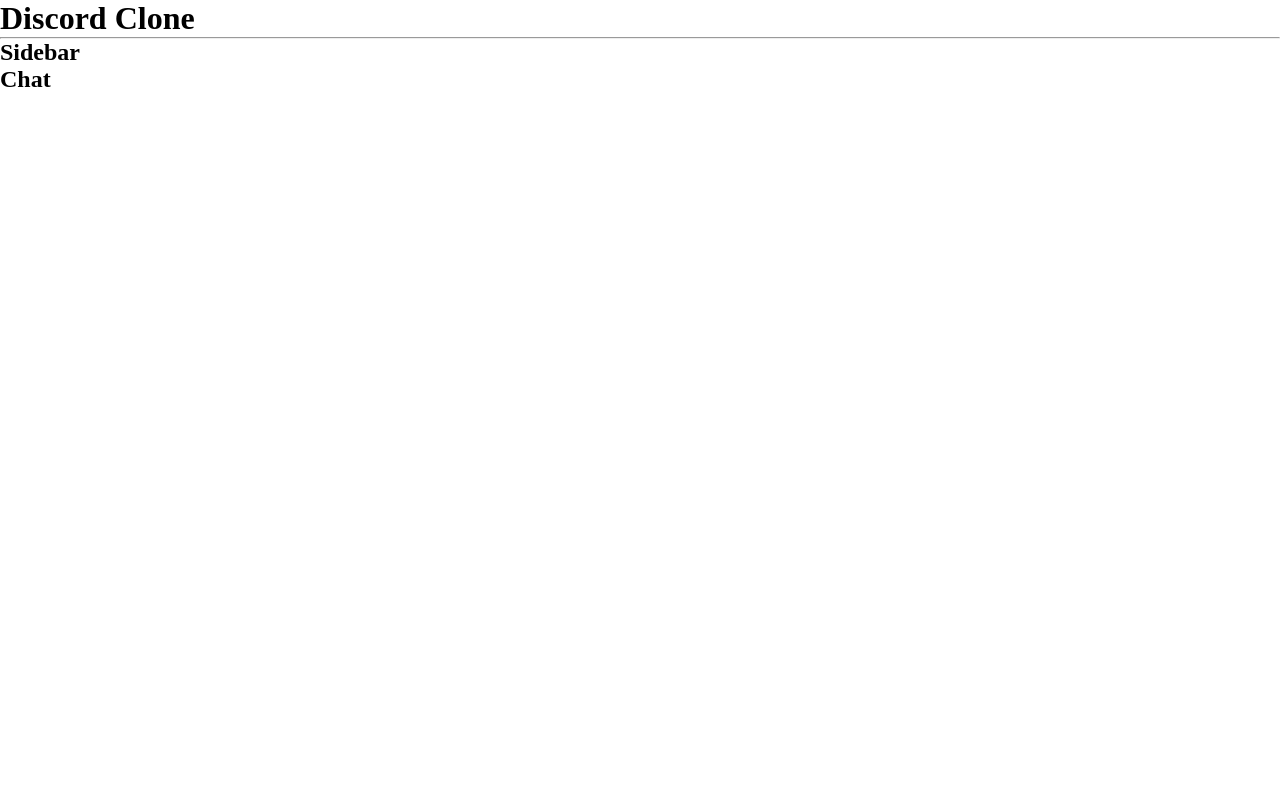
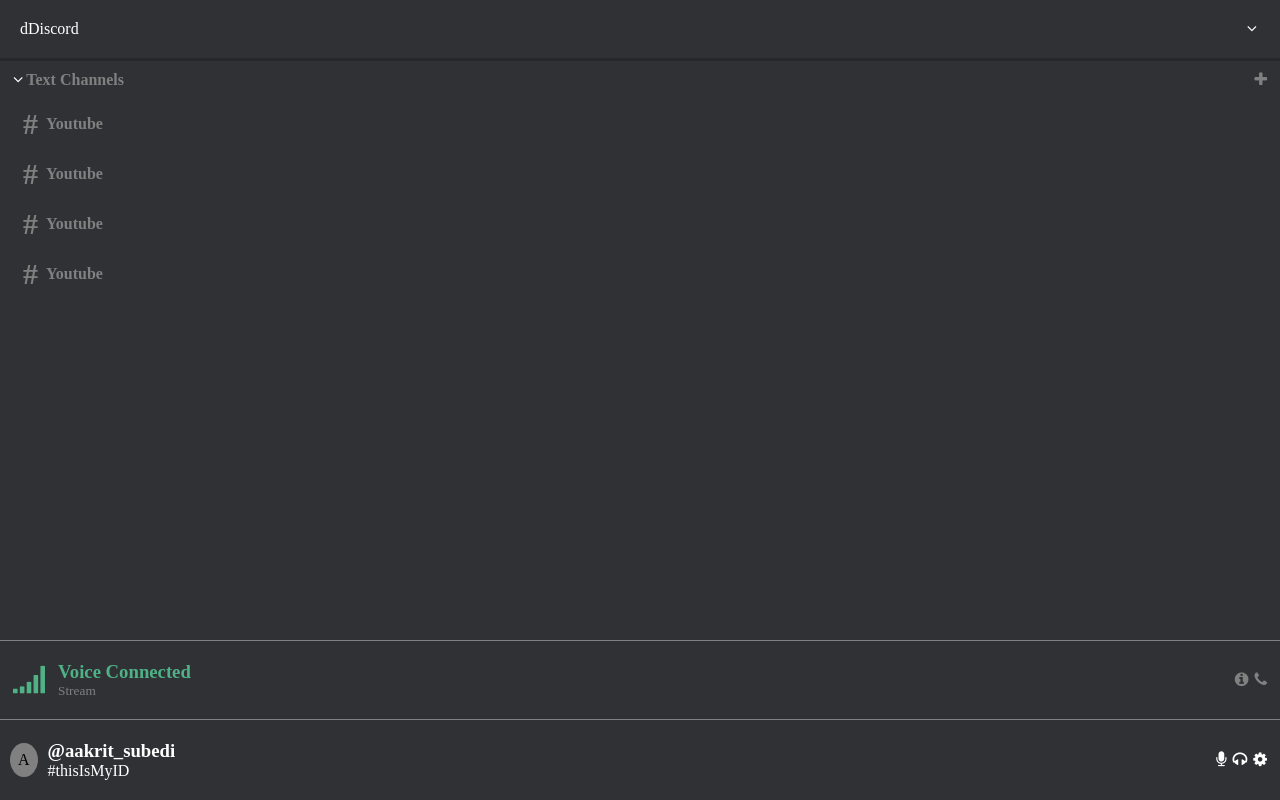
Before and after one commit to aakritsubedi/discord, a React (Create React App) app: page / in a window 1280 px wide. Built offline with nearby package versions, Linux system fonts and the light colour scheme.

Commit message:
Add Sidebar Component with static data

```diff
--- a/src/App.js
+++ b/src/App.js
@@ -1,17 +1,15 @@
 import React from "react";
 
-import Sidebar from "Component/Sidebar";
-import Chat from "Component/Chat";
+import Sidebar from "Component/Sidebar/Sidebar";
+import Chat from "Component/Chat/Chat";
 
 import "assets/css/App.css";
 
 function App() {
   return (
-    <div className="app">
-      <h1>Discord Clone</h1>
-      <hr/>
+    <div classname='app'>
       <Sidebar />
-      <Chat />
+      {/* <Chat /> */}
     </div>
   );
 }
--- /dev/null
+++ b/src/Component/Chat/index.js
@@ -0,0 +1,3 @@
+import Chat from './Chat';
+
+export default Chat;
--- a/src/Component/FaIcon/FaIcon.js
+++ b/src/Component/FaIcon/FaIcon.js
@@ -1,7 +1,11 @@
 import React from "react";
 
-function FaIcon({ icon, size, color }) {
-  return <span className={icon} style={{ fontSize: `${size}px`, color: color }} />;
+function FaIcon({ icon, className, size, color }) {
+  return (
+    <div className={className}>
+      <span className={icon} style={{ fontSize: `${size}px`, color: color, margin: '0px 3px' }} />
+    </div>
+  );
 }
 
 export default FaIcon;
--- a/src/Component/Sidebar.js
+++ /dev/null
@@ -1,13 +0,0 @@
-import React from "react";
-
-import "assets/css/Sidebar.css";
-
-function Sidebar() {
-  return (
-    <div>
-      <h2>Sidebar</h2>
-    </div>
-  );
-}
-
-export default Sidebar;
--- /dev/null
+++ b/src/Component/Sidebar/Sidebar.js
@@ -0,0 +1,57 @@
+import React from "react";
+
+import FaIcon from "Component/FaIcon";
+import SidebarChannel from "Component/SidebarChannel";
+
+import "assets/css/Sidebar.css";
+
+function Sidebar() {
+  return (
+    <div className="sidebar-container">
+      <div className="sidebar-title">
+        dDiscord
+        <FaIcon icon="fa fa-angle-down" size="16" color="white" />
+      </div>
+      <div className="sidebar-channels">
+        <div className="sidebar-channel-header">
+          <div className="sidebar-header">
+            <FaIcon icon="fa fa-angle-down" size="16" color="white" />
+            <h4>Text Channels</h4>
+          </div>
+          <FaIcon icon="fa fa-plus" className="sidebar__addChannel" />
+        </div>
+        <div className="sidebar-channelList">
+          <SidebarChannel />
+          <SidebarChannel />
+          <SidebarChannel />
+          <SidebarChannel />
+        </div>
+      </div>
+      <div className="sidebar-voice">
+        <FaIcon icon="fa fa-signal" className="sidebar-voiceIcon" size="32" color="#4fb185"/>
+        <div className="voice-info">
+          <h3>Voice Connected</h3>
+          <p>Stream</p>
+        </div>
+        <div className="sidebar-voiceIcons">
+          <FaIcon icon="fa fa-info-circle" />
+          <FaIcon icon="fa fa-phone" />
+        </div>
+      </div>
+      <div className="sidebar-profile">
+        <span className="profile-avatar">A</span>
+        <div className="sidebar-profileInfo">
+          <h3>@aakrit_subedi</h3>
+          <p>#thisIsMyID</p>
+        </div>
+        <div className="sidebar-profileIcons">
+          <FaIcon icon="fa fa-microphone" color="#ffffff"/>
+          <FaIcon icon="fa fa-headphones" color="#ffffff"/>
+          <FaIcon icon="fa fa-cog" color="#ffffff"/>
+        </div>
+      </div>
+    </div>
+  );
+}
+
+export default Sidebar;
--- /dev/null
+++ b/src/Component/Sidebar/index.js
@@ -0,0 +1,3 @@
+import Sidebar from './Sidebar';
+
+export default Sidebar;
--- /dev/null
+++ b/src/Component/SidebarChannel/SidebarChannel.js
@@ -0,0 +1,16 @@
+import React from "react";
+
+import "assets/css/Sidebar.css";
+
+function SidebarChannel({ id, channel }) {
+  return (
+    <div className="sidebar-channel">
+      <h4>
+        <span className="sidebar-channel-hash">#</span>
+        Youtube
+      </h4>
+    </div>
+  );
+}
+
+export default SidebarChannel;
--- /dev/null
+++ b/src/Component/SidebarChannel/index.js
@@ -0,0 +1,3 @@
+import SidebarChannel from './SidebarChannel';
+
+export default SidebarChannel;
--- a/src/assets/css/App.css
+++ b/src/assets/css/App.css
@@ -0,0 +1,3 @@
+.app {
+  display: flex;
+}
--- a/src/assets/css/Sidebar.css
+++ b/src/assets/css/Sidebar.css
@@ -0,0 +1,100 @@
+.sidebar-container {
+  flex: 0.2;
+  height: 100vh;
+  display: flex;
+  flex-direction: column;
+  background-color: #2f3135;
+}
+.sidebar-title {
+  padding: 20px;
+  display: flex;
+  color:  #ffffff;
+  align-items: center;
+  background-color: #2f3135;
+  justify-content: space-between;
+  border-bottom: 3px solid #26282c;
+}
+
+.sidebar-channels {
+  flex: 1;
+}
+.sidebar-channel-header {
+  padding: 10px;
+  display: flex;
+  color: #808080;
+  align-items: center;
+  /* background-color: #2f3135; */
+  justify-content: space-between;
+}
+.sidebar-header {
+  display: flex;
+  align-items: center;
+}
+
+.sidebar__addChannel {
+  cursor: pointer;
+}
+.sidebar__addChannel:hover {
+  color: #ffffff;
+}
+.sidebar-channelList {
+
+}
+.sidebar-channel {
+
+}
+.sidebar-channel:hover > h4 {
+  color: #ffffff;
+  background-color: #40464b;
+}
+.sidebar-channel > h4 {
+  display: flex;
+  cursor: pointer;
+  color: #808080;
+  padding-left: 15px;
+  align-items: center;
+  background-color: #2f3135;
+}
+.sidebar-channel-hash {
+  padding: 8px;
+  font-size: 30px;
+}
+
+.sidebar-voice {
+  display: flex;
+  padding: 10px;
+  color: #808080;
+  align-items: center;
+  justify-content: space-between;
+  border-top: 1px solid #808080;
+}
+.voice-info {
+  flex: 1;
+  padding: 10px;
+}
+.voice-info > h3 {
+  color: #4fb185;
+}
+.voice-info > p {
+  font-size: smaller;
+}
+.profile-avatar {
+  padding: 8px;
+  border-radius: 50%;
+  background-color: #808080;
+}
+.sidebar-profile {
+  display: flex;
+  padding: 10px;
+  align-items: center;
+  justify-content: space-between;
+  border-top: 1px solid #808080;
+}
+.sidebar-profileInfo {
+  flex: 1;
+  padding: 10px;
+  color: #ffffff;
+}
+.sidebar-voiceIcons, .sidebar-profileIcons {
+  display: flex;
+}
```
Also changed, not shown: src/Component/Chat/Chat.js (renamed from src/Component/Chat.js).
